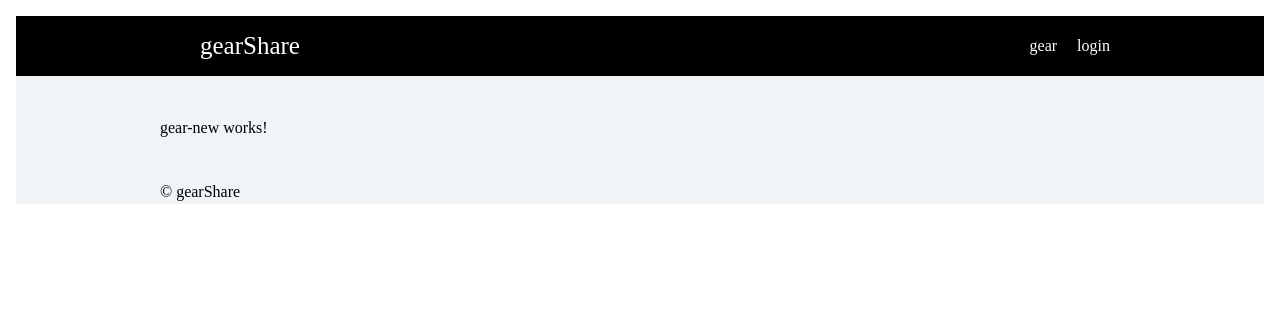
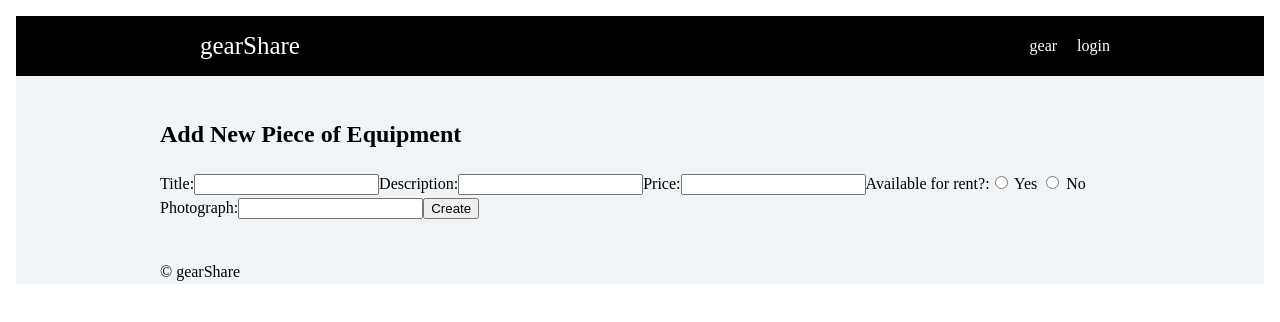
Before and after one commit to rmag4233/Gear-Share, an Angular app: page /gear/new in a window 1280 px wide. Shown: the top 322 px of the page. Built offline with nearby package versions, Linux system fonts and the light colour scheme.

Commit message:
Adds create gears functionality
Adds functionality to create a gear. Need to check on the message being
consoled as there seems to be some issue.

```diff
--- a/src/app/gears/gear-new/gear-new.component.html
+++ b/src/app/gears/gear-new/gear-new.component.html
@@ -1,3 +1,21 @@
-<p>
-  gear-new works!
-</p>
+<h2>Add New Piece of Equipment</h2>
+
+<form (ngSubmit)="saveGear(newGear)">
+  <label for="title">Title:</label>
+  <input name="title" [(ngModel)]="newGear.title">
+
+  <label for="description">Description:</label>
+  <input name="description" [(ngModel)]="newGear.description">
+
+  <label for="price">Price:</label>
+  <input name="price" [(ngModel)]="newGear.price">
+
+  <label for="availability">Available for rent?:</label>
+  <input type="radio" name="availability" value="true" [(ngModel)]="newGear.availability"> Yes
+  <input type="radio" name="availability" value="false" [(ngModel)]="newGear.availability"> No<br>
+
+  <label for="image_URL">Photograph:</label>
+  <input name="image_URL" [(ngModel)]="newGear.image_URL">
+
+  <input type="submit" value="Create">
+</form>
--- a/src/app/gears/gear-new/gear-new.component.ts
+++ b/src/app/gears/gear-new/gear-new.component.ts
@@ -1,4 +1,6 @@
 import { Component, OnInit } from '@angular/core';
+import { GearsService } from '../gears.service';
+import { Router } from '@angular/router';
 
 @Component({
   selector: 'app-gear-new',
@@ -7,9 +9,24 @@ import { Component, OnInit } from '@angular/core';
 })
 export class GearNewComponent implements OnInit {
 
-  constructor() { }
+  newGear = <any>{};
+
+  constructor(
+    private gearsService : GearsService,
+    private router : Router
+  ) { }
 
   ngOnInit() {
   }
 
+  saveGear(newGear) {
+  	console.log(this.newGear.title);
+  	this.gearsService.saveGear(this.newGear.title, this.newGear.description, this.newGear.price, this.newGear.availability, this.newGear.image_URL)
+  			.subscribe(response => {
+			console.log(response.json());
+			let gear = response.json();
+			this.router.navigate(["/gear/" + gear.gear.id]);
+		})
+  }
+
 }
--- a/src/app/gears/gears.service.ts
+++ b/src/app/gears/gears.service.ts
@@ -6,8 +6,21 @@ import { environment } from '../../environments/environment';
 export class GearsService {
 
   getOneGear(gearId) {
-		console.log(gearId);
 		return this.http.get(environment.apiServer + '/gears/' + gearId);
+	}
+
+  saveGear(title: string, description: string, price: string, availability: boolean, image_URL: string) {
+		console.log('title being sent to api is ', title);
+    let gear = {
+      'gear': {
+        'title': title,
+        'description': description,
+        'price': price,
+        'availability': availability,
+        'image_URL': image_URL
+      }
+    }
+		return this.http.post(environment.apiServer + '/gears', gear);
 	}
 
   constructor(private http: Http) { }
```
